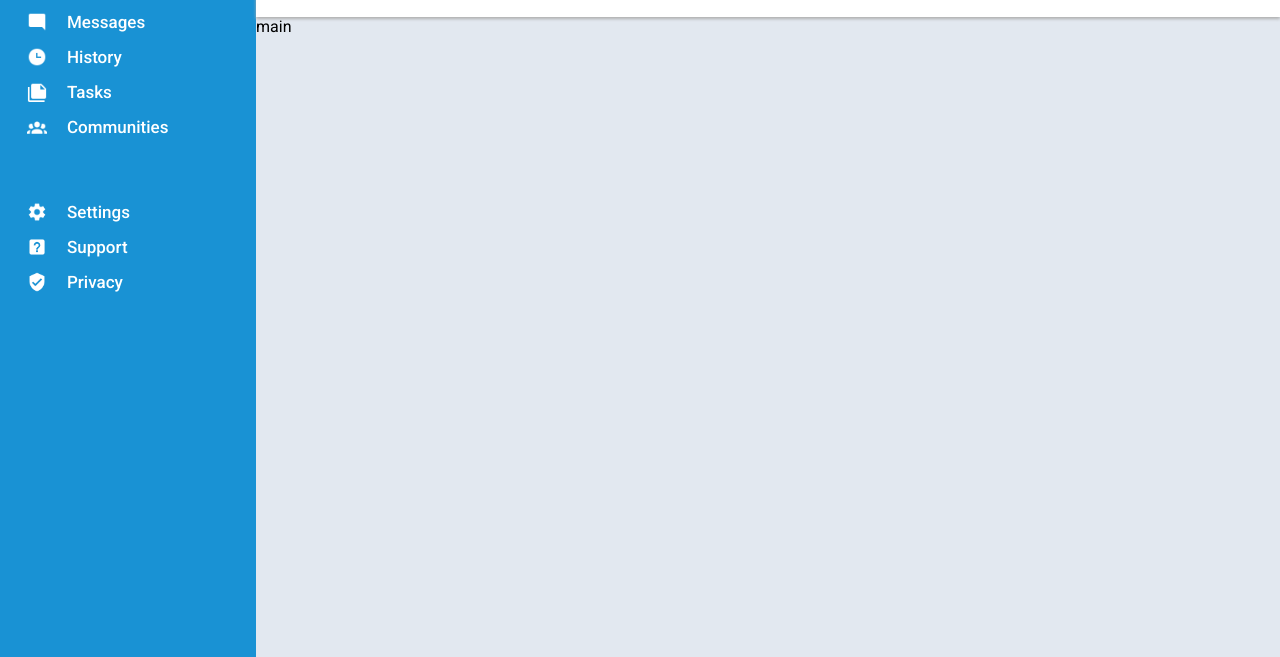
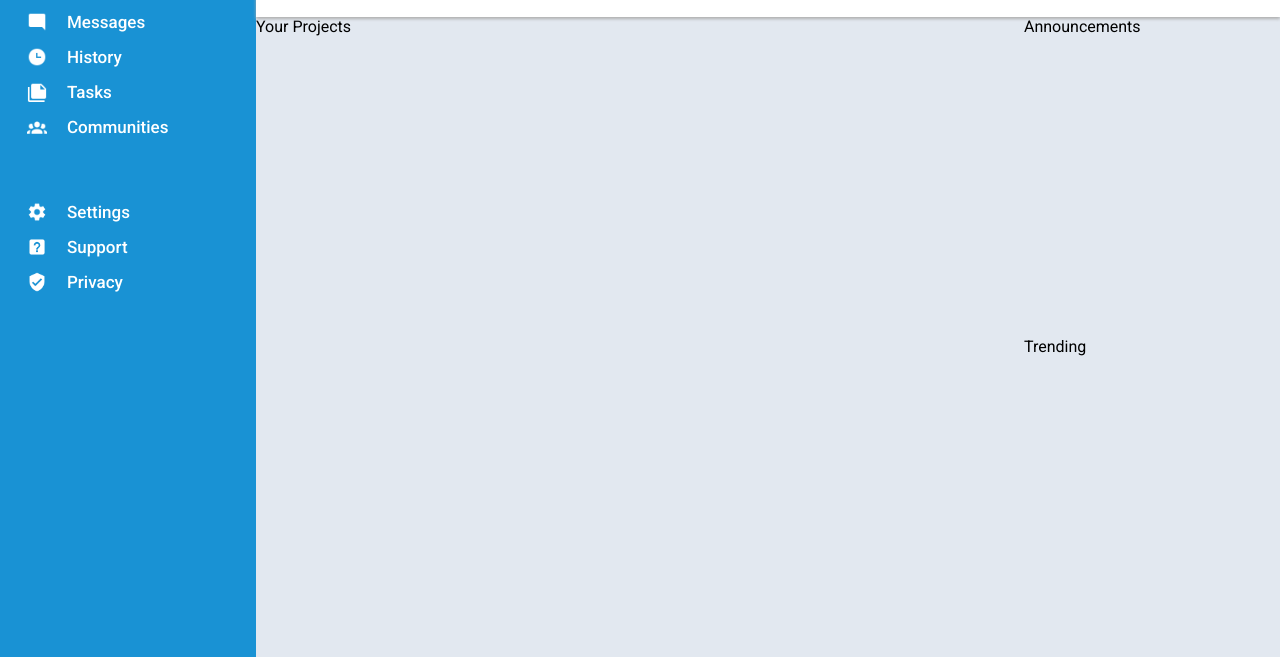
Before and after one commit to Brunosimoni/admin-dashboard, a plain HTML site: page index.html in a window 1280 px wide. Shown: the part 143-800 px from the top of the page. Drawn offline with Linux system fonts and the light colour scheme.

Commit message:
Add layout for main section using grid

```diff
--- a/index.html
+++ b/index.html
@@ -84,10 +84,9 @@
         <!--main start-->
 
         <div class="main">
-            main
-            <div class="project-display"></div>
-            <div class="announcements"></div>
-            <div class="trending-profiles"></div>
+            <div class="project-display">Your Projects</div>
+            <div class="announcements">Announcements</div>
+            <div class="trending-profiles">Trending</div>
         </div>
 
         <!--main end-->
--- a/styles.css
+++ b/styles.css
@@ -185,4 +185,22 @@
     background-color: rgba(226,232,240,255);
     grid-column: 2 / 3;
     grid-row: 2 / 3;
+    display: grid;
+    grid-template-columns: 3fr 1fr;
+    grid-template-rows: 1fr 1fr;
 }
+
+.project-display {
+    grid-column: 1/2;
+    grid-row: 1/3;
+}
+
+.announcements {
+    grid-column: 2/3;
+    grid-row: 1/2;
+}
+
+.trending-profiles {
+    grid-column: 2/3;
+    grid-row: 2/3;
+}
```
